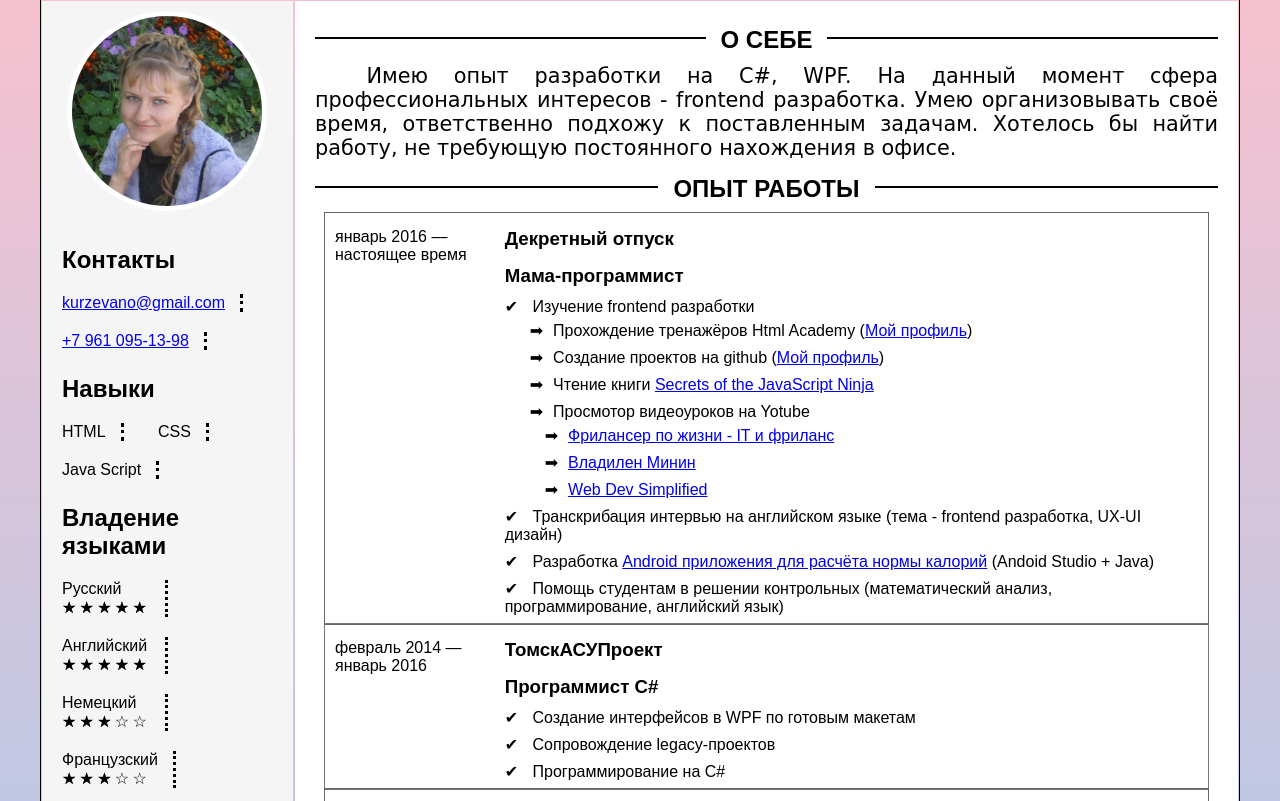
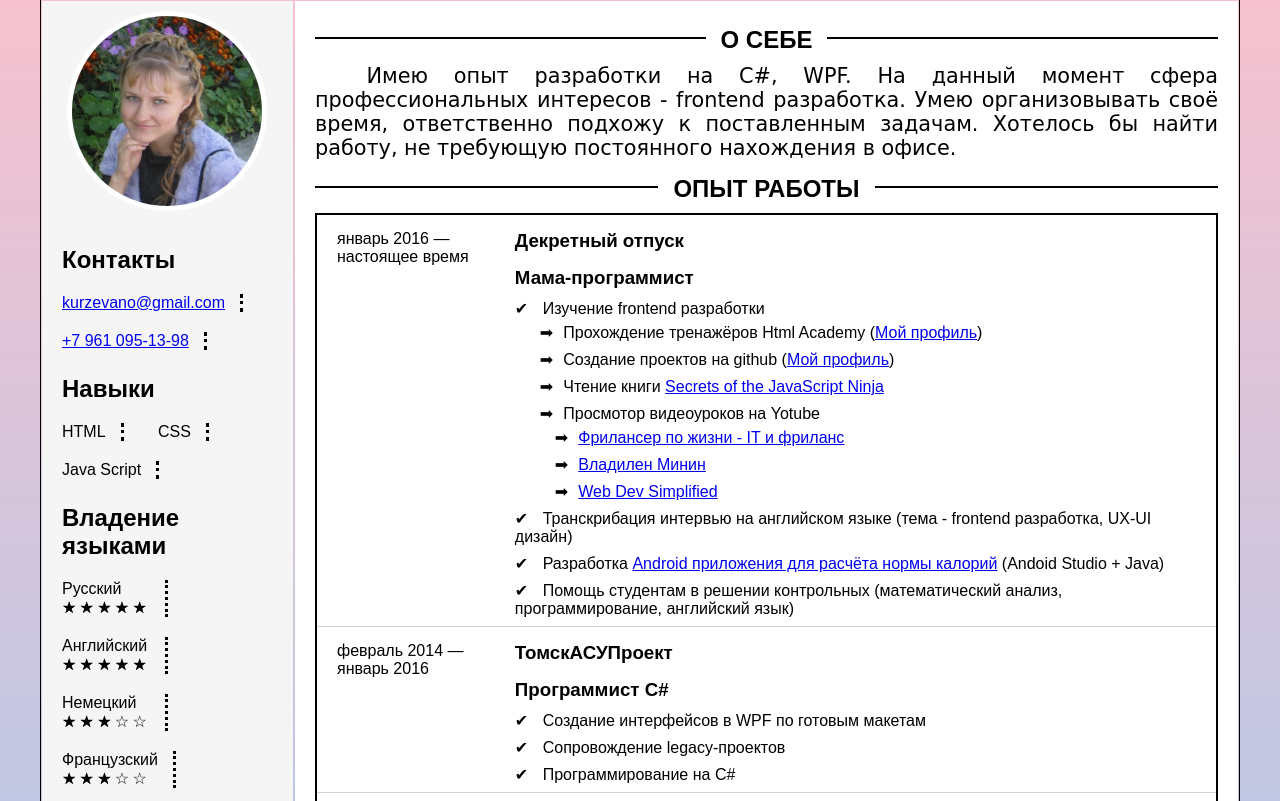
Before and after one commit to kurzevano/kurzevano.github.io, a plain HTML site: page index.html in a window 1280 px wide. Shown: the part 137-938 px from the top of the page. Drawn offline with Linux system fonts and the light colour scheme; files whose address does not match are found by name; a web font is replaced by a local one.

Commit message:
* Настройка линий в таблице

```diff
--- a/css/style.css
+++ b/css/style.css
@@ -20,12 +20,15 @@ body {
     background: linear-gradient(pink, lightskyblue);
 }
 
-.work-table {
-    border-spacing: 10px 0;
+.work-table td {
+    vertical-align: top;
+    border-bottom: 1px solid lightgray;
+    padding: 0px 10px;
 }
 
-.work-table td {
-    vertical-align: top;
+.work-table {
+    border-collapse: collapse;
+    border: 2px solid black;
 }
 
 h1,
@@ -170,14 +173,6 @@ header {
     display: block;
 }
 
-tr:nth-child(odd) {
-    outline: 1px solid #666;
-}
-
-tr:nth-child(even) {
-    outline: 1px solid #777;
-}
-
 .period-length {
     font-style: italic;
     font-size: 0.9em;
```
